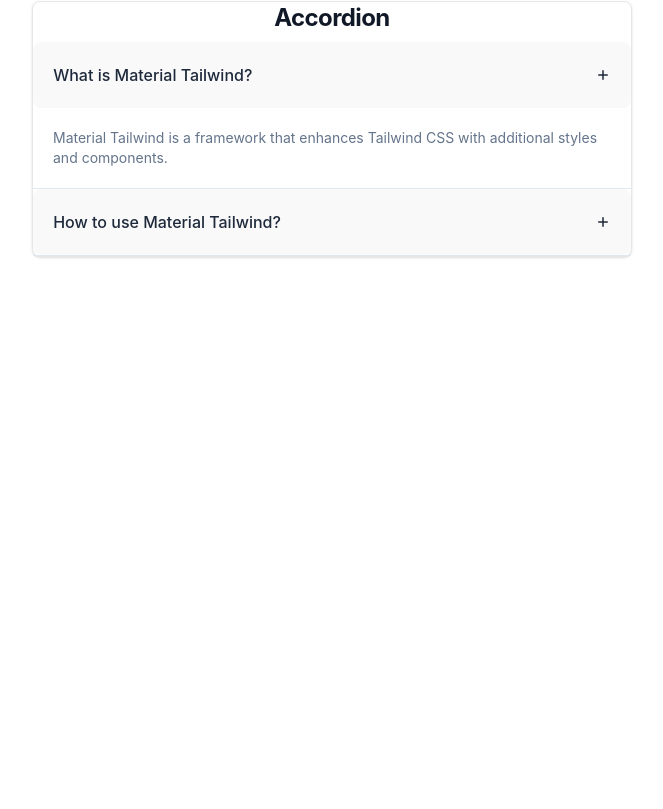
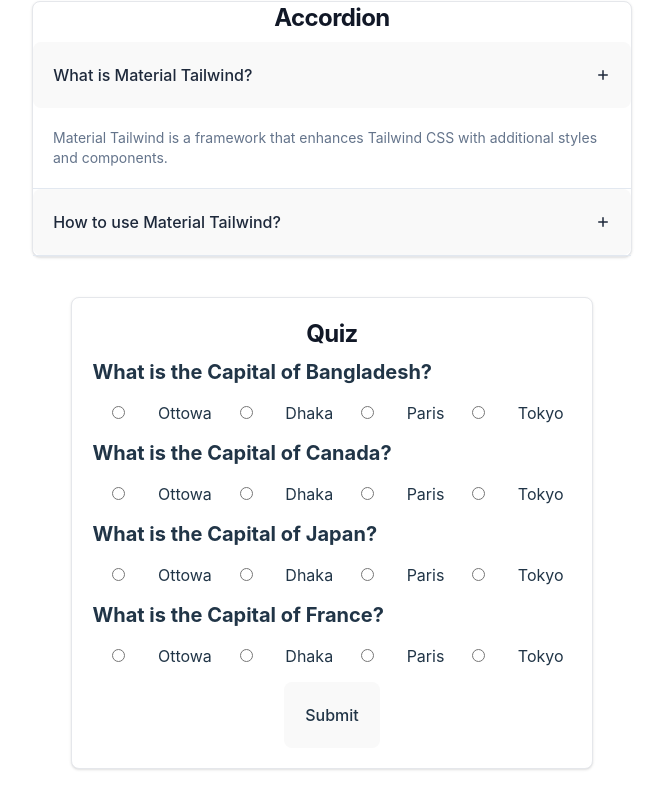
Before and after one commit to dhrubobd/vue-practice-a1, a Vue app: page / in a window 1280 px wide. Shown: the part 4379-5188 px from the top of the page, without its empty margins (308-971 px from the left). Before the commit the page ends 4688 px from the top, so only its background shows below. Built offline with nearby package versions, Linux system fonts and the light colour scheme.

Commit message:
Quiz App is done.

```diff
--- a/src/App.vue
+++ b/src/App.vue
@@ -121,6 +121,28 @@
 
 ]);
 const selectedIndex = ref(0);
+
+// Quiz
+const countries =reactive([
+  {name: 'Bangladesh',capital:'Dhaka'},
+  {name: 'Canada',capital:'Ottowa'},
+  {name: 'Japan',capital:'Tokyo'},
+  {name: 'France',capital:'Paris'},
+]);
+
+const capitals = ["Ottowa","Dhaka","Paris", "Tokyo"];
+
+let submitted = ref(0);
+function getScore(){
+  let score = 0;
+  countries.forEach(country=>{
+    if(country.answer === country.capital){
+      score++;
+    }
+  });
+  return score;
+}
+
 
 </script>
 
@@ -365,6 +387,29 @@
       </div>
     </div>
   </section>
+  <!--
+    Quiz
+  -->
+  <section class="p-5 text-center flex items-center flex-col">
+    <div class="max-w-[600px] bg-white border border-gray-200 rounded-lg shadow p-5">
+      <h5 class="mb-2 text-2xl font-bold tracking-tight text-gray-900 dark:text-white">Quiz</h5>
+      <!--
+      <div>{{ countries }}</div>
+      -->
+      <div class="border card text-xl text-white bg-black" v-show="submitted == 1">
+          Your Score: <span class="text-red-600">{{ getScore() }}</span>
+      </div>
+      <template v-for="country in countries" :key="country.name">
+        <div class="text-left text-xl font-bold">What is the Capital of {{country.name}}?</div>
+        <template v-for="capital in capitals" :key="capital">
+          <input :name="country.name" type="radio" v-model="country.answer" :value="capital"  class="m-5 text-left"> <label for="" class="ml-2 mr-2">{{ capital }}</label>
+        </template>
+      </template>
+      <div>
+        <button @click="submitted=1" type="button" class="border p-5 cursor-pointer">Submit</button>
+      </div>
+    </div>
+  </section>
 </template>
 
 <style scoped>
```
